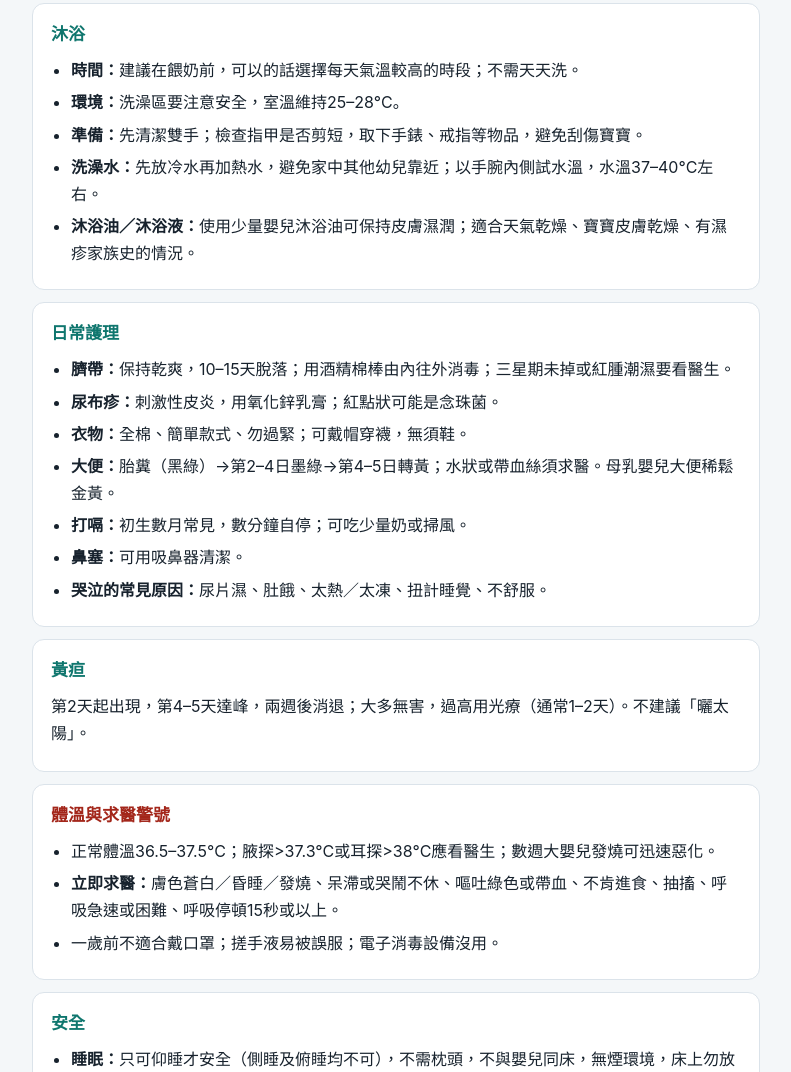
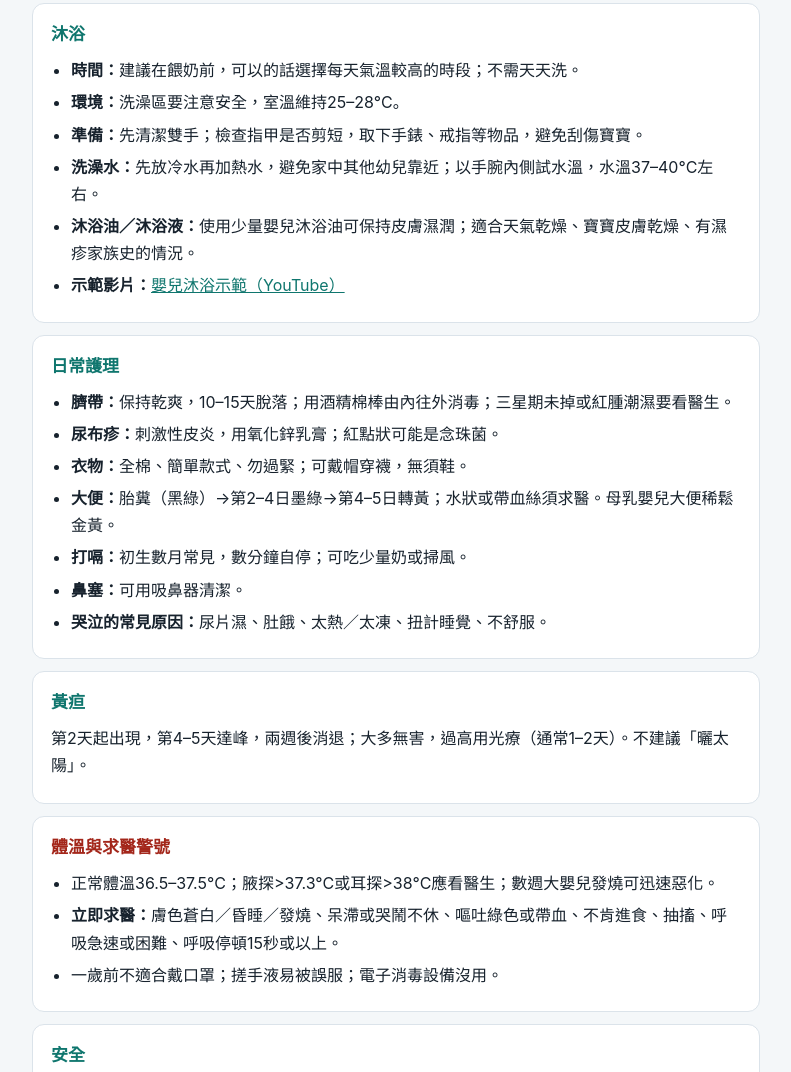
Before and after one commit to juleslin/Milk, a plain HTML site: page notes.html in a window 1280 px wide. Shown: the part 5375-6447 px from the top of the page, without its empty margins (244-1035 px from the left). Drawn offline with Linux system fonts and the light colour scheme.

Commit message:
Add files via upload

```diff
--- a/notes.html
+++ b/notes.html
@@ -299,6 +299,7 @@
     <li><b>準備：</b>先清潔雙手；檢查指甲是否剪短，取下手錶、戒指等物品，避免刮傷寶寶。</li>
     <li><b>洗澡水：</b>先放冷水再加熱水，避免家中其他幼兒靠近；以手腕內側試水溫，水溫37–40°C左右。</li>
     <li><b>沐浴油／沐浴液：</b>使用少量嬰兒沐浴油可保持皮膚濕潤；適合天氣乾燥、寶寶皮膚乾燥、有濕疹家族史的情況。</li>
+    <li><b>示範影片：</b><a href="https://www.youtube.com/watch?v=zb0yQqMzlpI&amp;t=53s">嬰兒沐浴示範（YouTube）</a></li>
   </ul>
 </section>
 
```
